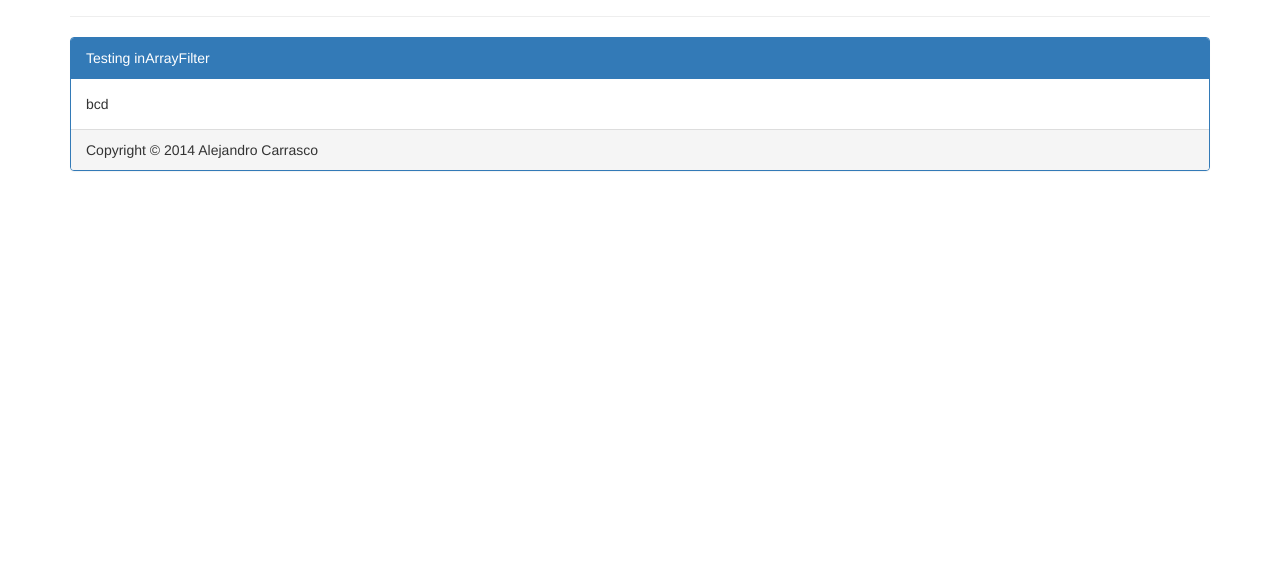
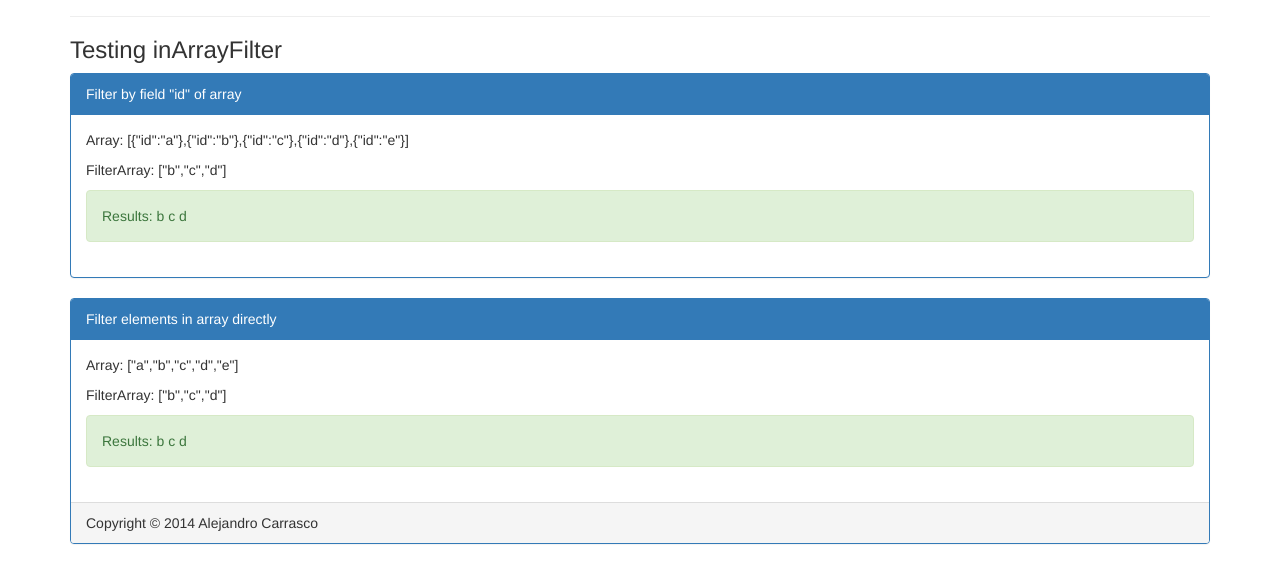
Before and after one commit to cyberdelphos/angular-inarray-filter, a plain HTML site: page sample/app/index.html at #!/home in a window 1280 px wide. Shown: the part 83-666 px from the top of the page. Drawn offline with nearby package versions, Linux system fonts and the light colour scheme.

Commit message:
Creando ejemplo de Filtro por Array

```diff
--- a/sample/app/js/controllers.js
+++ b/sample/app/js/controllers.js
@@ -3,7 +3,7 @@
 var appCtrls = angular.module('InArray.controllers', []);
 
 appCtrls.controller('MainCtrl', function($scope) {
-    $scope.letters = [
+    $scope.array = [
         {id: 'a'},
         {id: 'b'},
         {id: 'c'},
@@ -11,5 +11,7 @@ appCtrls.controller('MainCtrl', function($scope) {
         {id: 'e'}
     ];
 
+    $scope.plainArray = ['a', 'b', 'c', 'd', 'e'];
+
     $scope.filterArray = ['b', 'c', 'd'];
 });
--- a/sample/app/js/filters.js
+++ b/sample/app/js/filters.js
@@ -5,6 +5,7 @@ var appFilters = angular.module('InArray.filters', []);
 
 /**
  * Filtra los resultados contenidos en un array
+ * @Author: Alejandro Carrasco W.
  *
  */
 appFilters.filter('inArray', function($filter){
@@ -15,8 +16,8 @@ appFilters.filter('inArray', function($filter){
                     return arrayFilter.indexOf(listItem[element]) != -1;
                 });
             } else{
-                return $filter("filter")(list, function(){
-                    return arrayFilter.indexOf(list);
+                return $filter("filter")(list, function(listItem){
+                    return arrayFilter.indexOf(listItem) != -1;
                 });
             }
         }
--- a/sample/app/partials/home.html
+++ b/sample/app/partials/home.html
@@ -1,9 +1,30 @@
+<h3>Testing inArrayFilter</h3>
 <div class="panel panel-primary">
     <div class="panel-heading">
-        Testing inArrayFilter
+        Filter by field "id" of array
     </div>
     <div class="panel-body">
-        <span ng-repeat='letter in letters | inArray:filterArray:"id"'>{{letter.id}}</span>
+        <p>Array: {{array}}</p>
+        <p>FilterArray: {{filterArray}}</p>
+        <div class="alert alert-success">
+            <p>Results:
+                <span ng-repeat='element in array | inArray:filterArray:"id"'>{{element.id}} </span>
+            </p>
+        </div>
+    </div>
+</div>
+<div class="panel panel-primary">
+    <div class="panel-heading">
+        Filter elements in array directly
+    </div>
+    <div class="panel-body">
+        <p>Array: {{plainArray}}</p>
+        <p>FilterArray: {{filterArray}}</p>
+        <div class="alert alert-success">
+            <p>Results:
+                <span ng-repeat='element in plainArray | inArray:filterArray'>{{element}} </span>
+            </p>
+        </div>
     </div>
     <div class="panel-footer">
         Copyright &copy; 2014 Alejandro Carrasco
```
